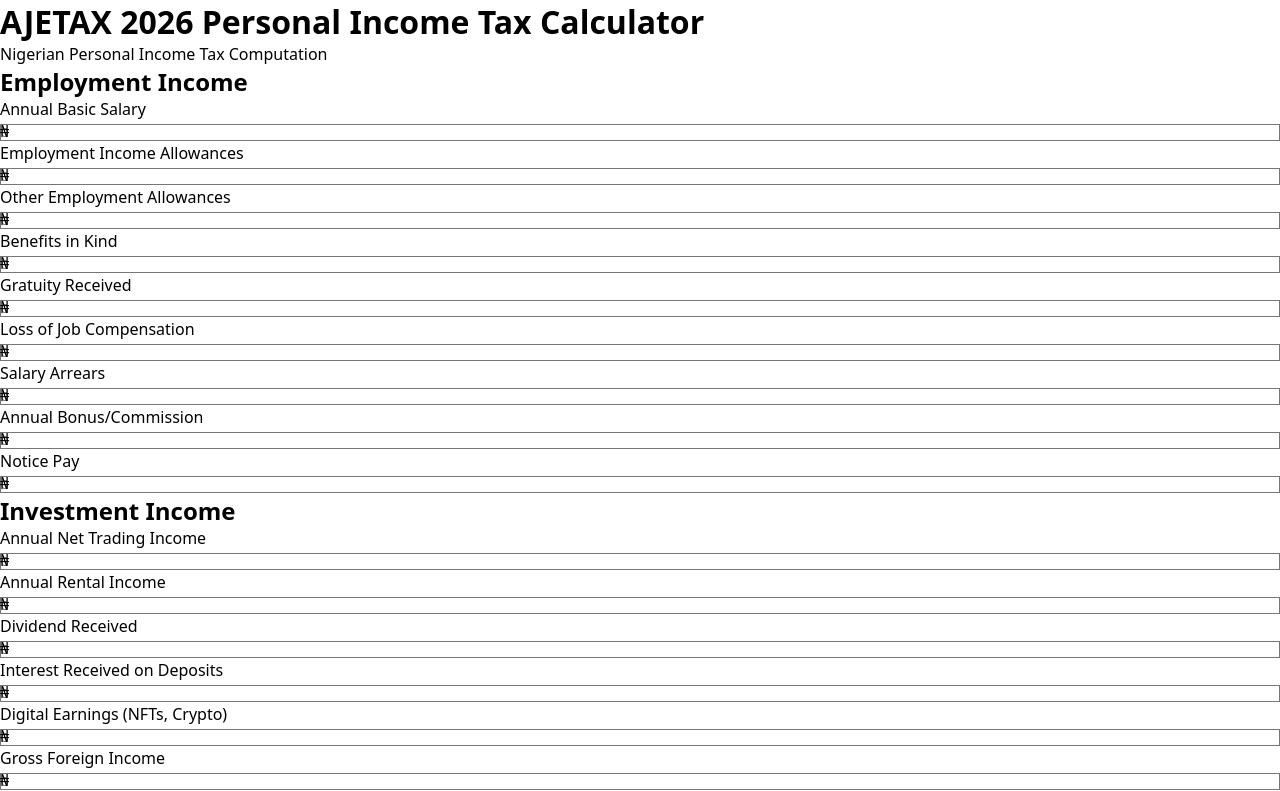
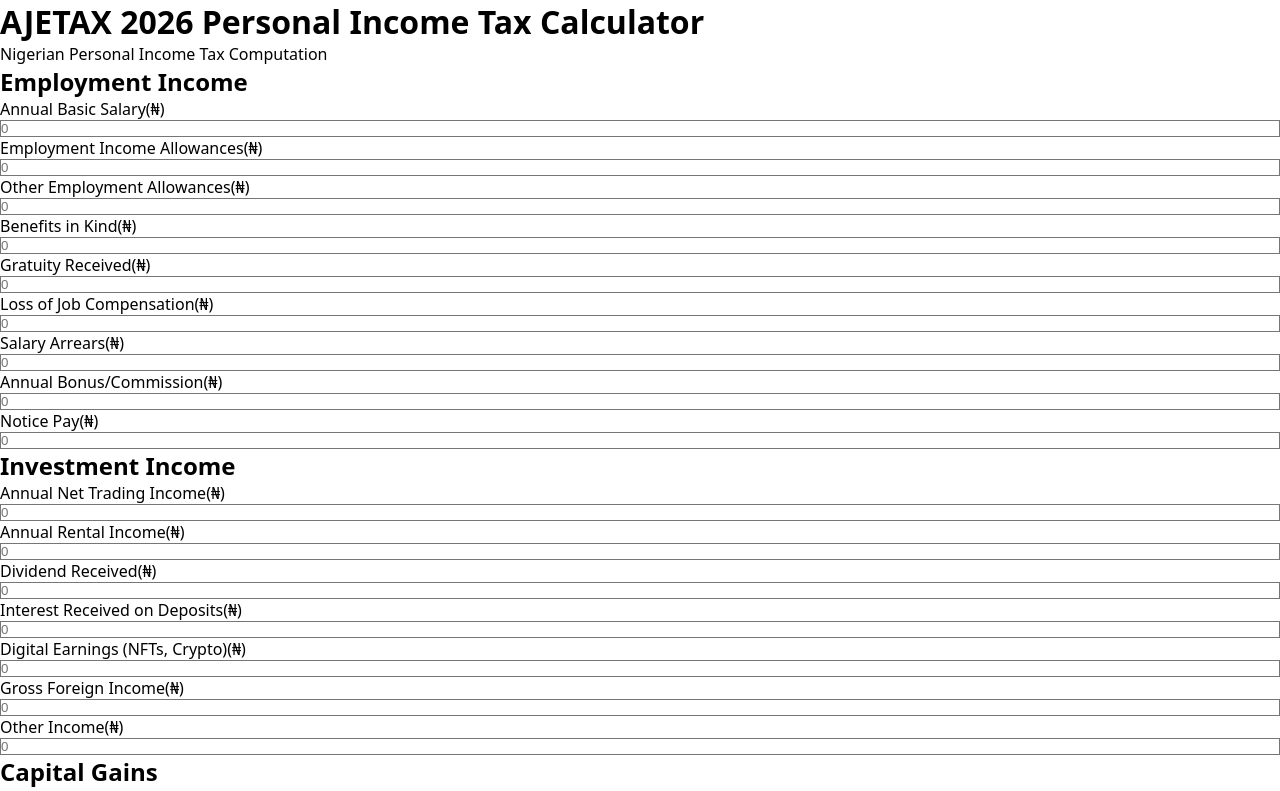
Before and after one commit to mardhiat/ajetax, a React (Vite) app: page / in a window 1280 px wide. Shown: the top 791 px of the page. Built offline with nearby package versions, Linux system fonts and the light colour scheme.

Commit message:
fixing the symbol placement

```diff
--- a/src/components/CurrencyInput.tsx
+++ b/src/components/CurrencyInput.tsx
@@ -30,21 +30,17 @@ export const CurrencyInput: React.FC<CurrencyInputProps> = ({
 
   return (
     <div className="flex flex-col gap-2">
-      <label className="text-sm font-medium text-gray-700">
+      <label className="text-sm font-medium text-gray-700 flex items-center gap-2">
         {label}
+        <span className="text-green-600 font-semibold">(₦)</span>
       </label>
-      <div className="relative">
-        <span className="absolute left-3 top-1/2 -translate-y-1/2 text-gray-400 font-medium pointer-events-none">
-          ₦
-        </span>
       <input
         type="text"
         value={formatNumber(value)}
         onChange={handleChange}
         placeholder={placeholder}
-          className="w-full pl-200 pr-4 py-3 border border-gray-300 rounded-lg focus:ring-2 focus:ring-green-500 focus:border-green-500 outline-none transition-all text-gray-900 placeholder:text-gray-400"
+        className="w-full px-4 py-3 border border-gray-300 rounded-lg focus:ring-2 focus:ring-green-500 focus:border-green-500 outline-none transition-all text-gray-900 placeholder:text-gray-400"
       />
-      </div>
     </div>
   );
 };
```
Lines whose indentation alone changed are shown as unchanged.
